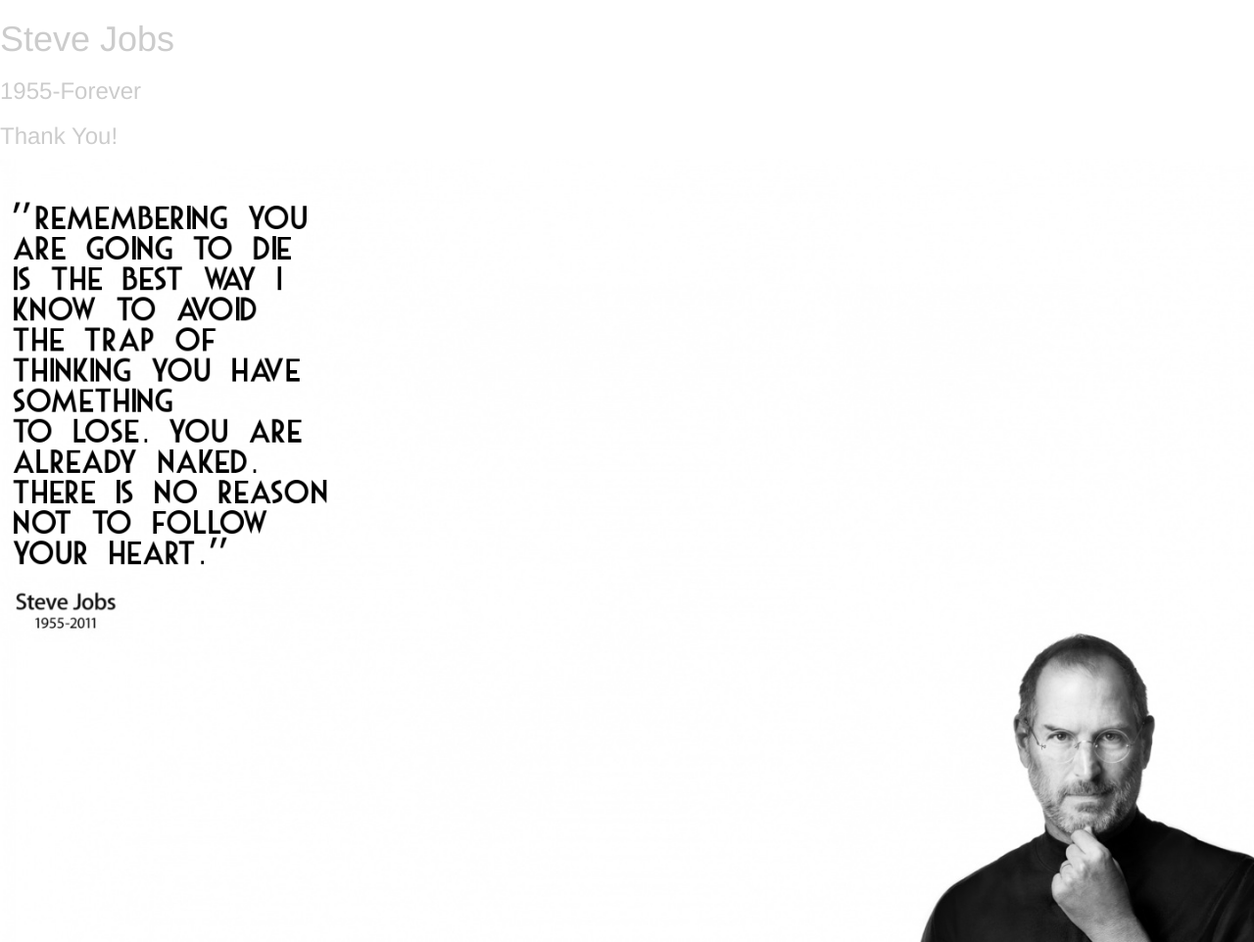
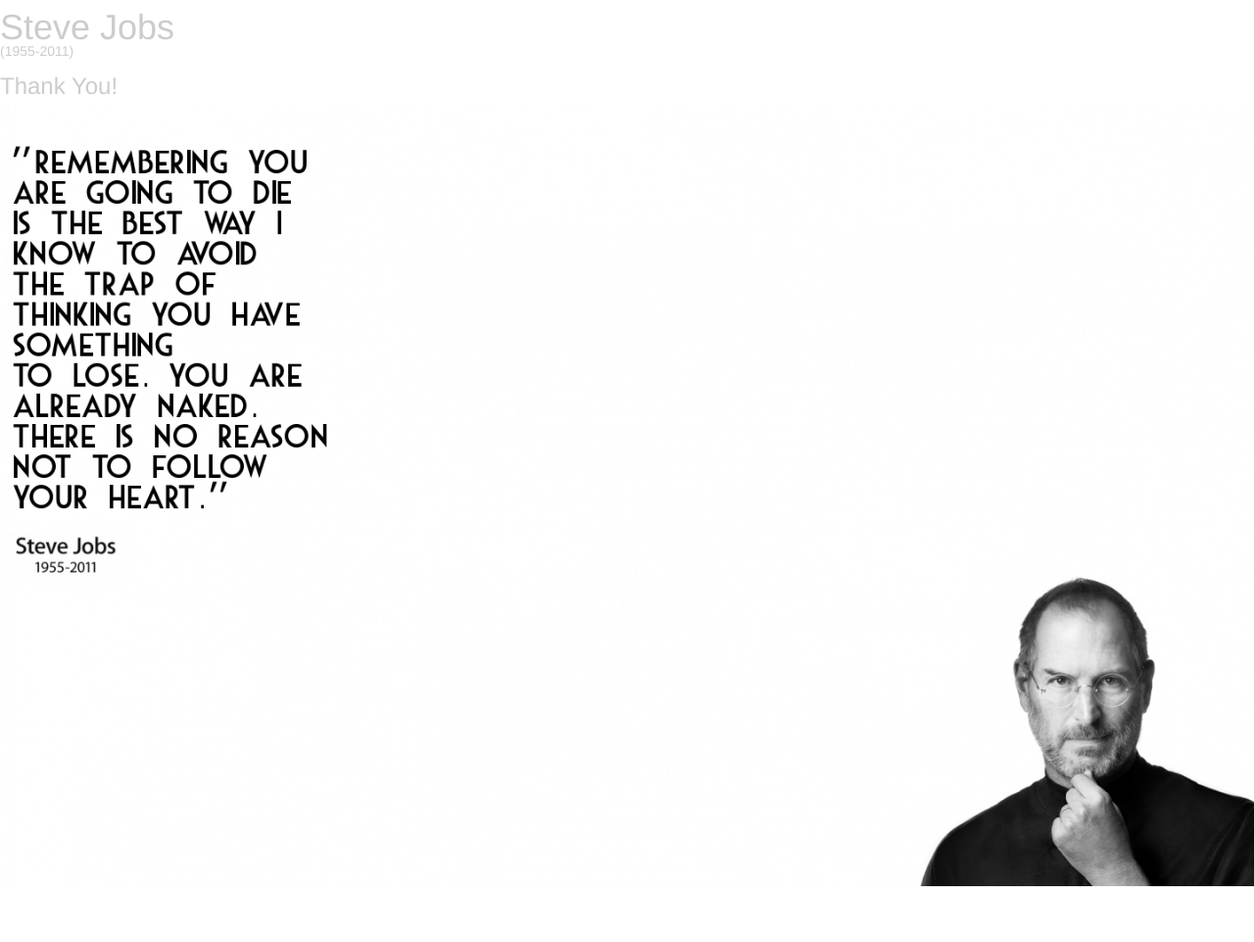
Before and after one commit to orngee/orngee.github.io, a website: page index.html in a window 1280 px wide. Shown: the whole page at 98% size. After the commit the page ends 905 px from the top, so only its background shows below. Drawn offline with Linux system fonts and the light colour scheme.

Commit message:
steve-jobs

```diff
--- a/index.html
+++ b/index.html
@@ -7,11 +7,11 @@
     <link rel="stylesheet" href="bower_components/bootstrap/dist/css/bootstrap-theme.min.css"/>
     <link rel="stylesheet" href="bower_components/bootstrap/dist/css/bootstrap.css.map"/>
     <link rel="stylesheet" href="lib/css/main.css"/>
-    <title>Orngee</title>
+    <title>Orngee Inc.</title>
 </head>
 <body>
     <h1>Steve Jobs</h1>
-    <h3>1955-Forever</h3>
+    <h5>(1955-2011)</h5>
     <h3>Thank You!</h3>
     <img src="lib/images/steve-jobs.png" alt="steve-jobs"/>
     <script src="bower_components/jquery/dist/jquery.min.js"></script>
--- a/lib/css/main.css
+++ b/lib/css/main.css
@@ -1,9 +1,16 @@
 h1{
     color: #cccccc;
+    line-height: 15px;
 }
 
 h3{
     color: #cccccc;
+    line-height: 15px;
+}
+
+h5{
+    color: #cccccc;
+    line-height: 15px;
 }
 
 img{
```
